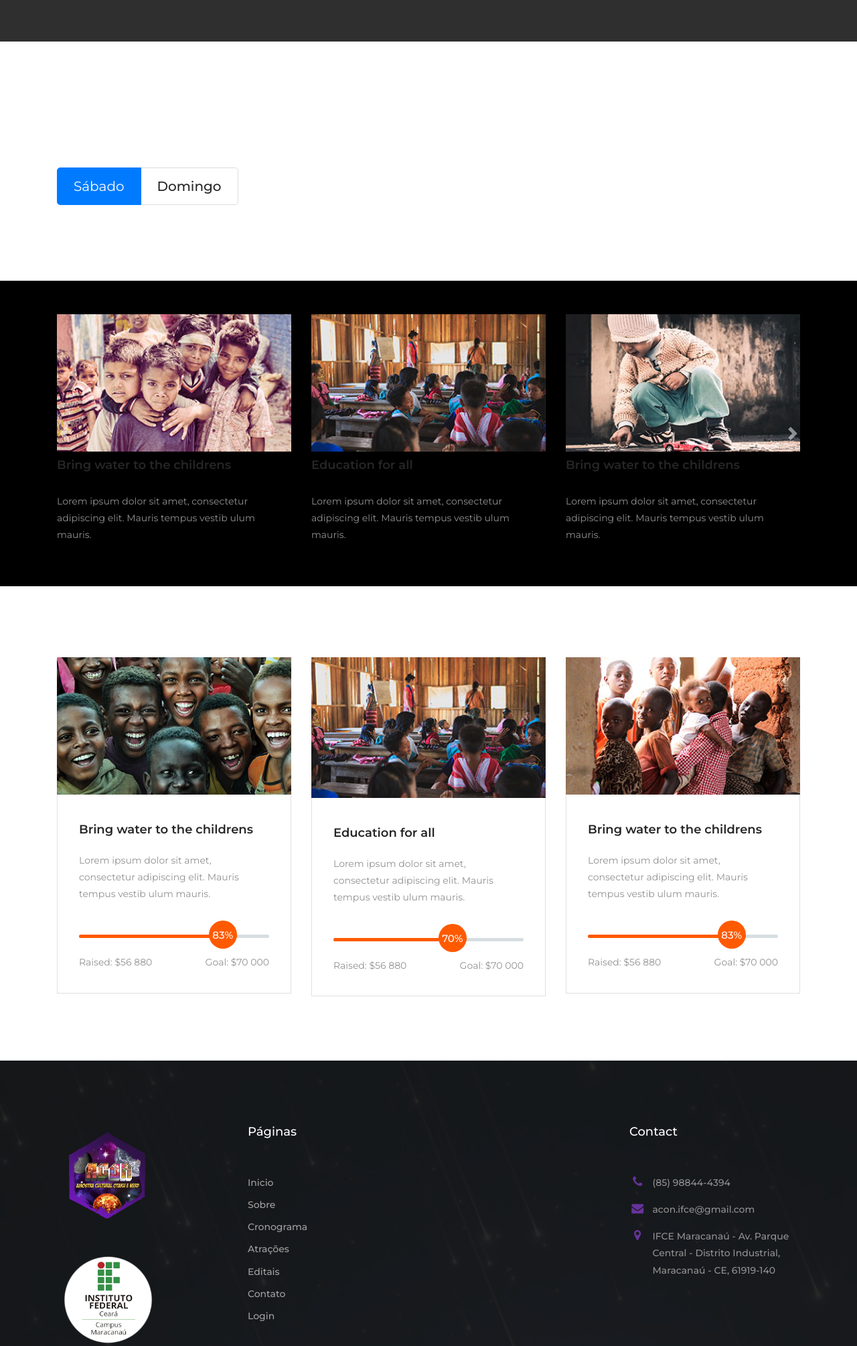
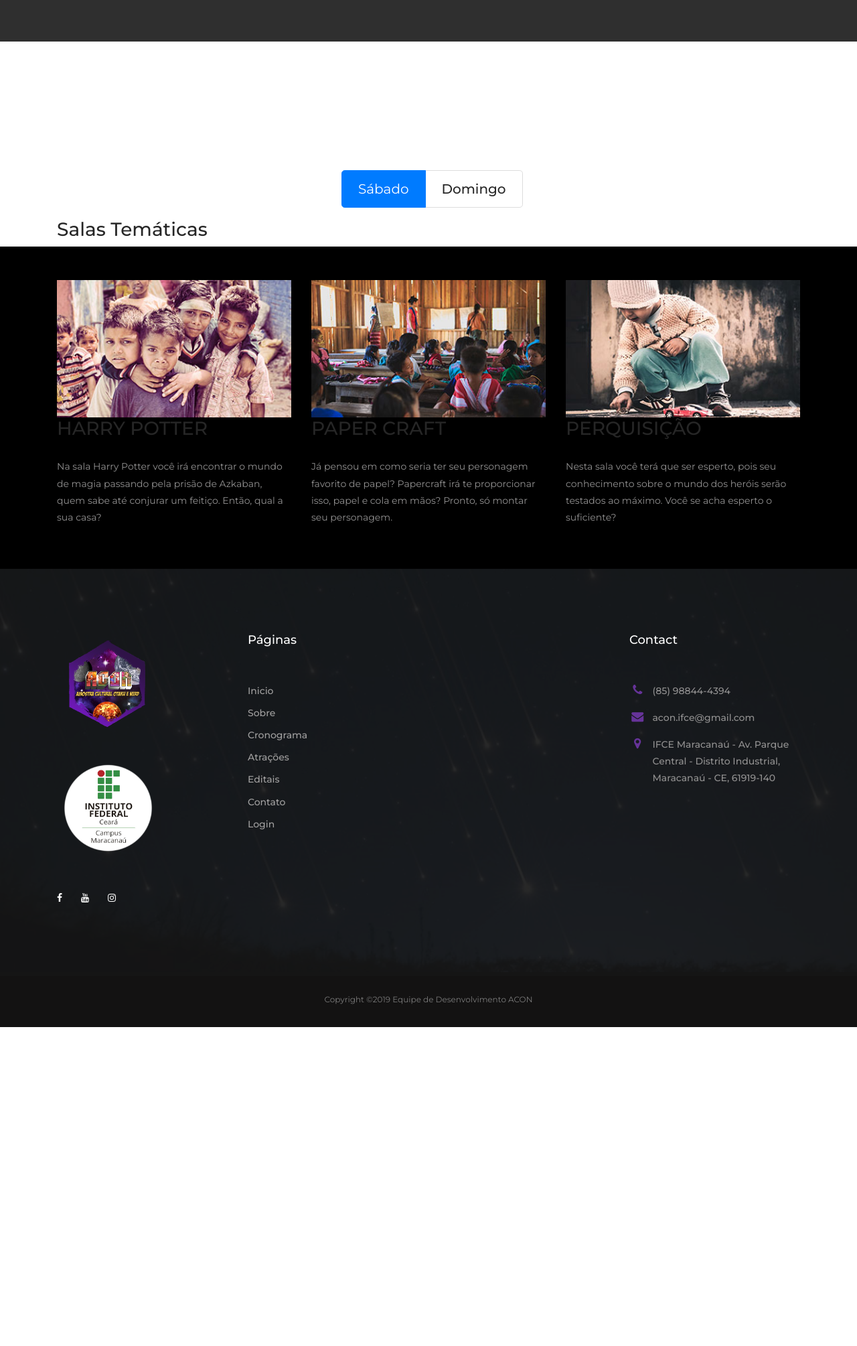
Before and after one commit to kepry/fantabob, a PHP site: page /cronograma.html in a window 1280 px wide. Shown: the part 363-2372 px from the top of the page at 67% size. After the commit the page ends 1896 px from the top, so only its background shows below. Run offline with PHP 8.4, Linux system fonts and the light colour scheme; grey boxes are pictures that could not be loaded.

Commit message:
ajeitando
ajeitando

```diff
--- a/cronograma.html
+++ b/cronograma.html
@@ -211,14 +211,14 @@
         </div><!-- .container -->
     </div><!-- .page-header -->
 
-    <div class="featured-cause">
+    <div class="ajeitando1" class="featured-cause">
 
         <div class="container">
             <div class="row">
-                <div class="col-12">
+                <div class="ajeitando2" class="col-12">
                     <div class="section-heading">
                         <nav aria-label="...">
-                            <ul class="pagination pagination-lg">
+                        <ul  class="pagination pagination-lg">
                                 <li class="page-item active" aria-current="page">
                                     <span class="page-link">
                                         Sábado
@@ -238,12 +238,13 @@
 
 
                 <div class="col-12 col-lg-6">
-
+                        <div><h3>Salas Temáticas</h3></div>
                 </div><!-- .col -->
             </div><!-- .row -->
         </div><!-- .container -->
     </div><!-- .featured-cause -->
-    <div id="carouselExampleControls" class="carousel slide" data-ride="carousel">
+
+       <div id="carouselExampleControls" class="carousel slide" data-ride="carousel">
         <div class="carousel-inner">
             <div class="carousel-item active">
                 <div class="ajeitando" class="our-causes pt-0">
@@ -254,19 +255,15 @@
                                 <div class="cause-wrap">
                                     <figure class="m-0">
                                         <img src="images/cause-1.jpg" alt="">
-
-                                        <div class="figure-overlay d-flex justify-content-center align-items-center position-absolute w-100 h-100">
-                                            <a href="#" class="btn gradient-bg mr-2">Donate Now</a>
-                                        </div><!-- .figure-overlay -->
                                     </figure>
 
                                     <div class="cause-content-wrap">
                                         <header class="entry-header d-flex flex-wrap align-items-center">
-                                            <h3 class="entry-title w-100 m-0"><a href="#">Bring water to the childrens</a></h3>
+                                            <h3 class="entry-title w-100 m-0">HARRY POTTER</h3>
                                         </header><!-- .entry-header -->
 
                                         <div class="entry-content">
-                                            <p class="m-0">Lorem ipsum dolor sit amet, consectetur adipiscing elit. Mauris tempus vestib ulum mauris.</p>
+                                            <p class="m-0">Na sala Harry Potter você irá encontrar o mundo de magia passando pela prisão de Azkaban, quem sabe até conjurar um feitiço. Então, qual a sua casa?</p>
                                         </div><!-- .entry-content -->
 
                                         <div class="fund-raised w-100">
@@ -283,18 +280,16 @@
                                     <figure class="m-0">
                                         <img src="images/cause-2.jpg" alt="">
 
-                                        <div class="figure-overlay d-flex justify-content-center align-items-center position-absolute w-100 h-100">
-                                            <a href="#" class="btn gradient-bg mr-2">Donate Now</a>
-                                        </div><!-- .figure-overlay -->
+
                                     </figure>
 
                                     <div class="cause-content-wrap">
                                         <header class="entry-header d-flex flex-wrap align-items-center">
-                                            <h3 class="entry-title w-100 m-0"><a href="#">Education for all</a></h3>
+                                            <h3 class="entry-title w-100 m-0">PAPER CRAFT</h3>
                                         </header><!-- .entry-header -->
 
                                         <div class="entry-content">
-                                            <p class="m-0">Lorem ipsum dolor sit amet, consectetur adipiscing elit. Mauris tempus vestib ulum mauris.</p>
+                                            <p class="m-0">Já pensou em como seria ter seu personagem favorito de papel? Papercraft irá te proporcionar isso, papel e cola em mãos? Pronto, só montar seu personagem. </p>
                                         </div><!-- .entry-content -->
 
                                         <div class="fund-raised w-100">
@@ -311,18 +306,17 @@
                                     <figure class="m-0">
                                         <img src="images/cause-3.jpg" alt="">
 
-                                        <div class="figure-overlay d-flex justify-content-center align-items-center position-absolute w-100 h-100">
-                                            <a href="#" class="btn gradient-bg mr-2">Donate Now</a>
-                                        </div><!-- .figure-overlay -->
+
                                     </figure>
 
                                     <div class="cause-content-wrap">
                                         <header class="entry-header d-flex flex-wrap align-items-center">
-                                            <h3 class="entry-title w-100 m-0"><a href="#">Bring water to the childrens</a></h3>
+                                            <h3 class="entry-title w-100 m-0">PERQUISIÇÃO</h3>
                                         </header><!-- .entry-header -->
 
                                         <div class="entry-content">
-                                            <p class="m-0">Lorem ipsum dolor sit amet, consectetur adipiscing elit. Mauris tempus vestib ulum mauris.</p>
+                                            <p class="m-0">Nesta sala você terá que ser esperto, pois seu conhecimento sobre o mundo dos heróis serão testados  ao máximo. Você se acha esperto o suficiente?
+</p>
                                         </div><!-- .entry-content -->
 
                                         <div class="fund-raised w-100">
@@ -347,18 +341,16 @@
                                     <figure class="m-0">
                                         <img src="images/_MG_1960.jpg" alt="">
 
-                                        <div class="figure-overlay d-flex justify-content-center align-items-center position-absolute w-100 h-100">
-                                            <a href="#" class="btn gradient-bg mr-2">Donate Now</a>
-                                        </div><!-- .figure-overlay -->
+
                                     </figure>
 
                                     <div class="cause-content-wrap">
                                         <header class="entry-header d-flex flex-wrap align-items-center">
-                                            <h3 class="entry-title w-100 m-0"><a href="#">Bring water to the childrens</a></h3>
+                                            <h3 class="entry-title w-100 m-0">CINE ACON</h3>
                                         </header><!-- .entry-header -->
 
                                         <div class="entry-content">
-                                            <p class="m-0">Lorem ipsum dolor sit amet, consectetur adipiscing elit. Mauris tempus vestib ulum mauris.</p>
+                                            <p class="m-0">Sala dedicada para aquelas pessoas que gostam de assistir seu anime favorito acompanhado dos amigos.</p>
                                         </div><!-- .entry-content -->
 
                                         <div class="fund-raised w-100">
@@ -375,18 +367,16 @@
                                     <figure class="m-0">
                                         <img src="images/_MG_1657.jpg" alt="">
 
-                                        <div class="figure-overlay d-flex justify-content-center align-items-center position-absolute w-100 h-100">
-                                            <a href="#" class="btn gradient-bg mr-2">Donate Now</a>
-                                        </div><!-- .figure-overlay -->
+
                                     </figure>
 
                                     <div class="cause-content-wrap">
                                         <header class="entry-header d-flex flex-wrap align-items-center">
-                                            <h3 class="entry-title w-100 m-0"><a href="#">Education for all</a></h3>
+                                            <h3 class="entry-title w-100 m-0">TOKUSATSU</h3>
                                         </header><!-- .entry-header -->
 
                                         <div class="entry-content">
-                                            <p class="m-0">Lorem ipsum dolor sit amet, consectetur adipiscing elit. Mauris tempus vestib ulum mauris.</p>
+                                            <p class="m-0">Sala clássica onde irão ser reproduzidos os clássicos japoneses que deram origem a tudo. </p>
                                         </div><!-- .entry-content -->
 
                                         <div class="fund-raised w-100">
@@ -403,18 +393,16 @@
                                     <figure class="m-0">
                                         <img src="images/_MG_1594.jpg" alt="">
 
-                                        <div class="figure-overlay d-flex justify-content-center align-items-center position-absolute w-100 h-100">
-                                            <a href="#" class="btn gradient-bg mr-2">Donate Now</a>
-                                        </div><!-- .figure-overlay -->
+
                                     </figure>
 
                                     <div class="cause-content-wrap">
                                         <header class="entry-header d-flex flex-wrap align-items-center">
-                                            <h3 class="entry-title w-100 m-0"><a href="#">Bring water to the childrens</a></h3>
+                                            <h3 class="entry-title w-100 m-0">POKÉMON</h3>
                                         </header><!-- .entry-header -->
 
                                         <div class="entry-content">
-                                            <p class="m-0">Lorem ipsum dolor sit amet, consectetur adipiscing elit. Mauris tempus vestib ulum mauris.</p>
+                                            <p class="m-0">Dedicada aos mestres pokémons nessa sala você terá a experiência de interagir com o mundo dos pokémons, pronto para capturar o seu? </p>
                                         </div><!-- .entry-content -->
 
                                         <div class="fund-raised w-100">
@@ -443,137 +431,7 @@
     </div>
 
 
-    <div class="our-causes">
-        <div class="container">
-            <div class="row">
-                <div class="col-12 col-md-6 col-lg-4">
-                    <div class="cause-wrap">
-                        <figure class="m-0">
-                            <img src="images/cause-4.jpg" alt="">
 
-                            <div class="figure-overlay d-flex justify-content-center align-items-center position-absolute w-100 h-100">
-                                <a href="#" class="btn gradient-bg mr-2">Donate Now</a>
-                            </div><!-- .figure-overlay -->
-                        </figure>
-
-                        <div class="cause-content-wrap">
-                            <header class="entry-header d-flex flex-wrap align-items-center">
-                                <h3 class="entry-title w-100 m-0"><a href="#">Bring water to the childrens</a></h3>
-                            </header><!-- .entry-header -->
-
-                            <div class="entry-content">
-                                <p class="m-0">Lorem ipsum dolor sit amet, consectetur adipiscing elit. Mauris tempus vestib ulum mauris.</p>
-                            </div><!-- .entry-content -->
-
-                            <div class="fund-raised w-100">
-                                <div class="fund-raised-bar-1 barfiller">
-                                    <div class="tipWrap">
-                                        <span class="tip"></span>
-                                    </div><!-- .tipWrap -->
-
-                                    <span class="fill" data-percentage="83"></span>
-                                </div><!-- .fund-raised-bar -->
-
-                                <div class="fund-raised-details d-flex flex-wrap justify-content-between align-items-center">
-                                    <div class="fund-raised-total mt-4">
-                                        Raised: $56 880
-                                    </div><!-- .fund-raised-total -->
-
-                                    <div class="fund-raised-goal mt-4">
-                                        Goal: $70 000
-                                    </div><!-- .fund-raised-goal -->
-                                </div><!-- .fund-raised-details -->
-                            </div><!-- .fund-raised -->
-                        </div><!-- .cause-content-wrap -->
-                    </div><!-- .cause-wrap -->
-                </div><!-- .col -->
-
-                <div class="col-12 col-md-6 col-lg-4">
-                    <div class="cause-wrap">
-                        <figure class="m-0">
-                            <img src="images/cause-5.jpg" alt="">
-
-                            <div class="figure-overlay d-flex justify-content-center align-items-center position-absolute w-100 h-100">
-                                <a href="#" class="btn gradient-bg mr-2">Donate Now</a>
-                            </div><!-- .figure-overlay -->
-                        </figure>
-
-                        <div class="cause-content-wrap">
-                            <header class="entry-header d-flex flex-wrap align-items-center">
-                                <h3 class="entry-title w-100 m-0"><a href="#">Education for all</a></h3>
-                            </header><!-- .entry-header -->
-
-                            <div class="entry-content">
-                                <p class="m-0">Lorem ipsum dolor sit amet, consectetur adipiscing elit. Mauris tempus vestib ulum mauris.</p>
-                            </div><!-- .entry-content -->
-
-                            <div class="fund-raised w-100">
-                                <div class="fund-raised-bar-2 barfiller">
-                                    <div class="tipWrap">
-                                        <span class="tip"></span>
-                                    </div><!-- .tipWrap -->
-
-                                    <span class="fill" data-percentage="70"></span>
-                                </div><!-- .fund-raised-bar -->
-
-                                <div class="fund-raised-details d-flex flex-wrap justify-content-between align-items-center">
-                                    <div class="fund-raised-total mt-4">
-                                        Raised: $56 880
-                                    </div><!-- .fund-raised-total -->
-
-                                    <div class="fund-raised-goal mt-4">
-                                        Goal: $70 000
-                                    </div><!-- .fund-raised-goal -->
-                                </div><!-- .fund-raised-details -->
-                            </div><!-- .fund-raised -->
-                        </div><!-- .cause-content-wrap -->
-                    </div><!-- .cause-wrap -->
-                </div><!-- .col -->
-
-                <div class="col-12 col-md-6 col-lg-4">
-                    <div class="cause-wrap">
-                        <figure class="m-0">
-                            <img src="images/cause-6.jpg" alt="">
-
-                            <div class="figure-overlay d-flex justify-content-center align-items-center position-absolute w-100 h-100">
-                                <a href="#" class="btn gradient-bg mr-2">Donate Now</a>
-                            </div><!-- .figure-overlay -->
-                        </figure>
-
-                        <div class="cause-content-wrap">
-                            <header class="entry-header d-flex flex-wrap align-items-center">
-                                <h3 class="entry-title w-100 m-0"><a href="#">Bring water to the childrens</a></h3>
-                            </header><!-- .entry-header -->
-
-                            <div class="entry-content">
-                                <p class="m-0">Lorem ipsum dolor sit amet, consectetur adipiscing elit. Mauris tempus vestib ulum mauris.</p>
-                            </div><!-- .entry-content -->
-
-                            <div class="fund-raised w-100">
-                                <div class="fund-raised-bar-3 barfiller">
-                                    <div class="tipWrap">
-                                        <span class="tip"></span>
-                                    </div><!-- .tipWrap -->
-
-                                    <span class="fill" data-percentage="83"></span>
-                                </div><!-- .fund-raised-bar -->
-
-                                <div class="fund-raised-details d-flex flex-wrap justify-content-between align-items-center">
-                                    <div class="fund-raised-total mt-4">
-                                        Raised: $56 880
-                                    </div><!-- .fund-raised-total -->
-
-                                    <div class="fund-raised-goal mt-4">
-                                        Goal: $70 000
-                                    </div><!-- .fund-raised-goal -->
-                                </div><!-- .fund-raised-details -->
-                            </div><!-- .fund-raised -->
-                        </div><!-- .cause-content-wrap -->
-                    </div><!-- .cause-wrap -->
-                </div><!-- .col -->
-            </div><!-- .row -->
-        </div><!-- .container -->
-    </div><!-- .our-causes -->
 
     <footer class="site-footer">
         <div class="footer-widgets">
--- a/style.css
+++ b/style.css
@@ -2222,3 +2222,14 @@ ul.tabs-nav .tab-nav.active {
 .ajeitando {
     background-color: black;
 }
+
+
+
+.ajeitando1 {
+    margin-top: 100px;
+}
+
+.ajeitando2 {
+    margin-left: 440px;
+
+}
```
